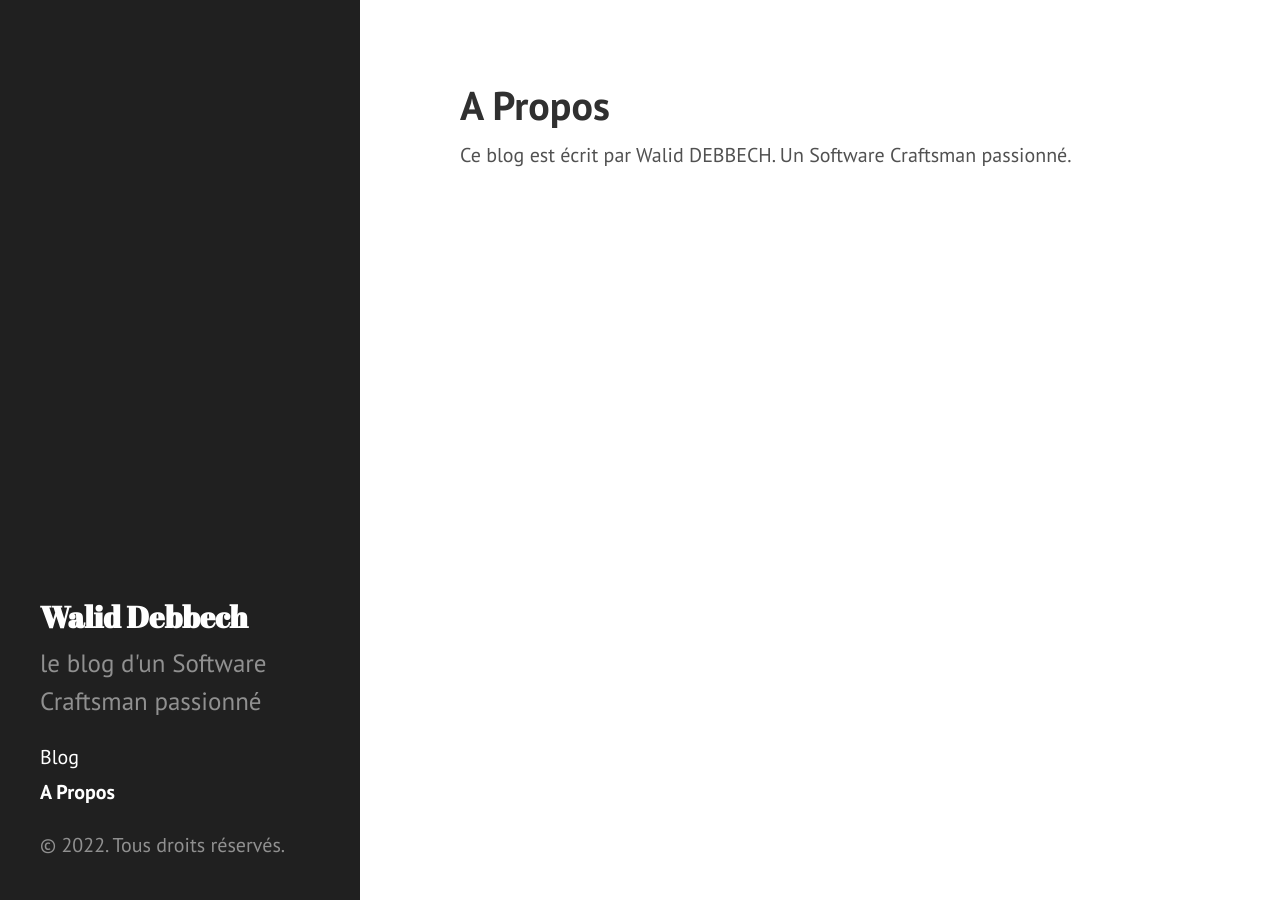
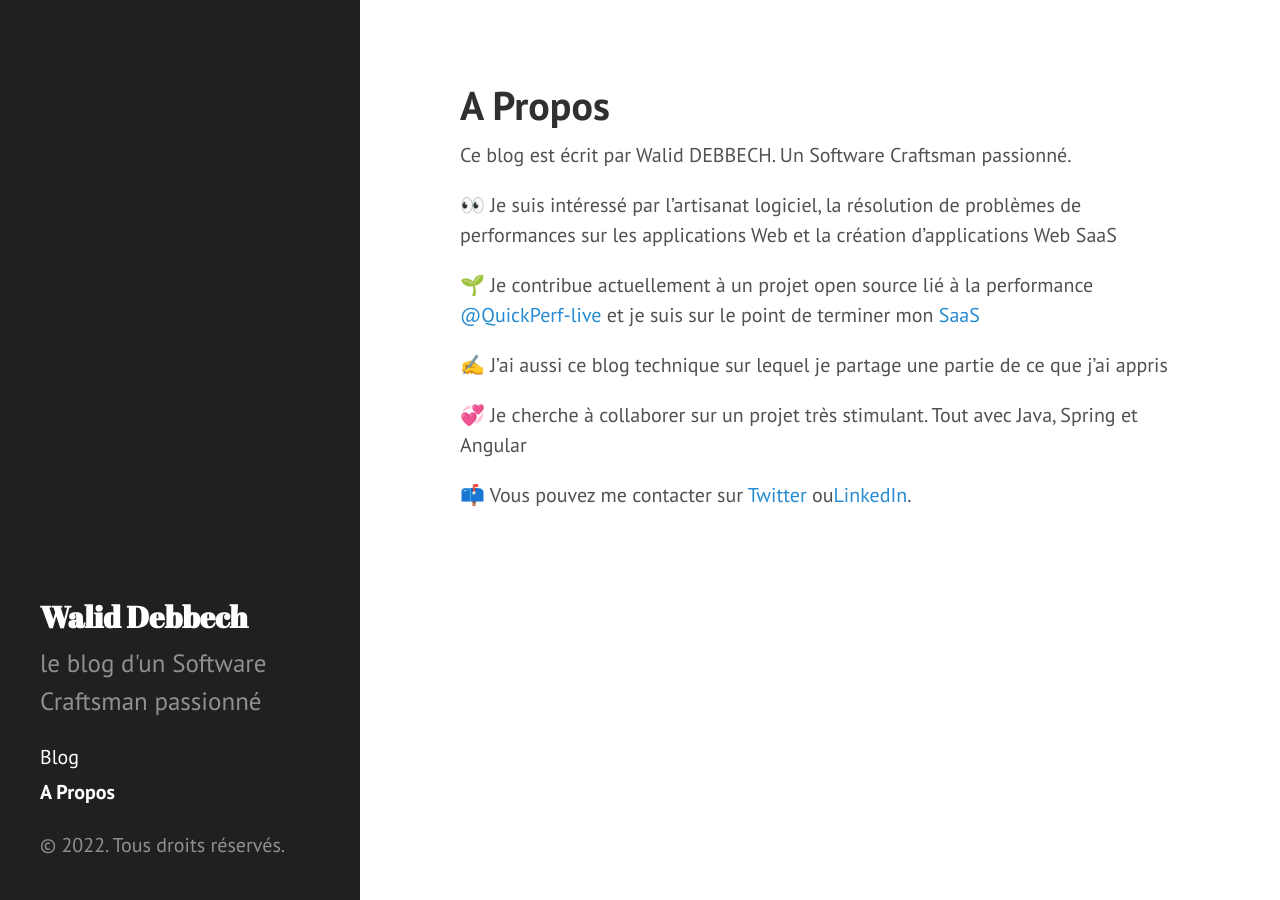
Before and after one commit to debbeca/debbeca.github.io, a Jekyll site: the page built from about.md, in a window 1280 px wide. Built offline with Jekyll 4.4.1, drawn with Linux system fonts in a browser that asks for light colours; Markdown is read by kramdown in place of the engine named in the settings.

```diff
--- a/about.md
+++ b/about.md
@@ -4,3 +4,13 @@ title: A Propos
 ---
 
 Ce blog est écrit par Walid DEBBECH. Un Software Craftsman passionné.
+
+👀 Je suis intéressé par l'artisanat logiciel, la résolution de problèmes de performances sur les applications Web et la création d'applications Web SaaS
+
+🌱 Je contribue actuellement à un projet open source lié à la performance [@QuickPerf-live](https://github.com/quick-perf/quickperf-live)  et je suis sur le point de terminer mon [SaaS](https://app.skillometrics.com)
+
+✍️ J'ai aussi ce blog technique sur lequel je partage une partie de ce que j'ai appris
+
+💞️ Je cherche à collaborer sur un projet très stimulant. Tout avec Java, Spring et Angular
+
+📫 Vous pouvez me contacter sur [Twitter](https://twitter.com/DebbechWalid?t=S--z2xJ4kxRZW9HaDGjspw&s=09) ou[LinkedIn](https://www.linkedin.com/in/walid-debbech-902b74172).
```
Also changed, not shown: _posts/2022-03-21-things-i-wish-i-knew-when-i-started-angular.markdown (added).
